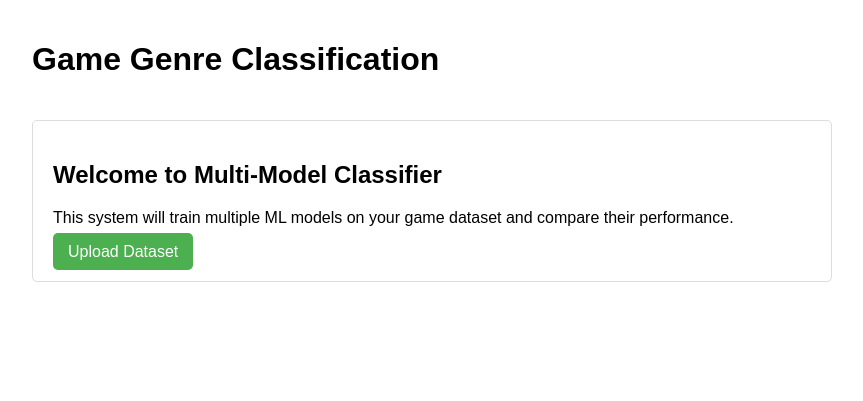
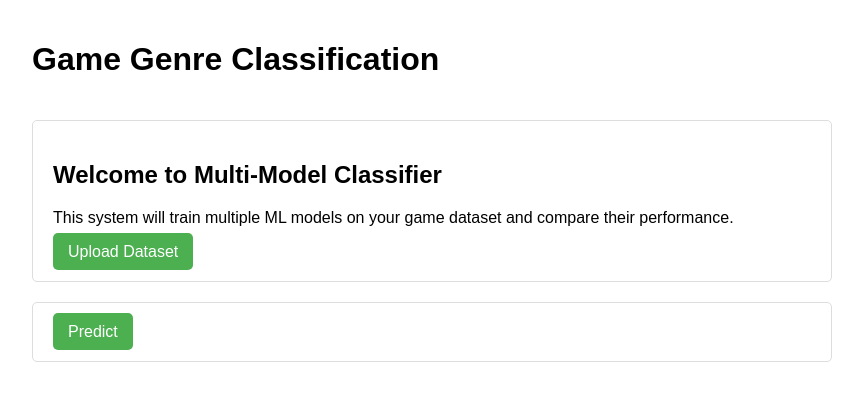
Before and after one commit to cza1r0l/FinalProjectt, a FastAPI app: page / in a window 1280 px wide. Shown: the top 401 px of the page, without its empty margins (208-1071 px from the left). Run offline with FastAPI, Linux system fonts and the light colour scheme; parts of the project's set-up code (start-up, migrations or seed data) failed here and were passed over.

Commit message:
Update index.html

```diff
--- a/ver2/templates/index.html
+++ b/ver2/templates/index.html
@@ -17,6 +17,9 @@
             <p>This system will train multiple ML models on your game dataset and compare their performance.</p>
             <a href="/upload" class="btn">Upload Dataset</a>
         </div>
+        <div class="card">
+            <a href="prediction_form.html" class="btn">Predict </a>
+        </div>
     </div>
 </body>
 </html>
```
